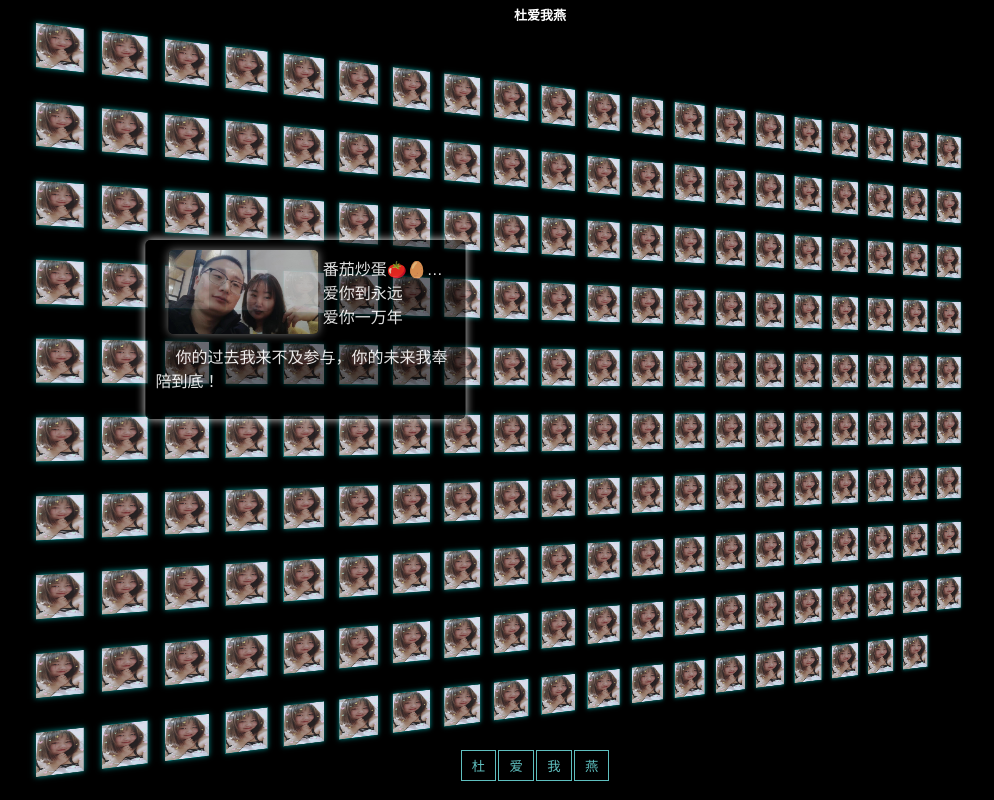
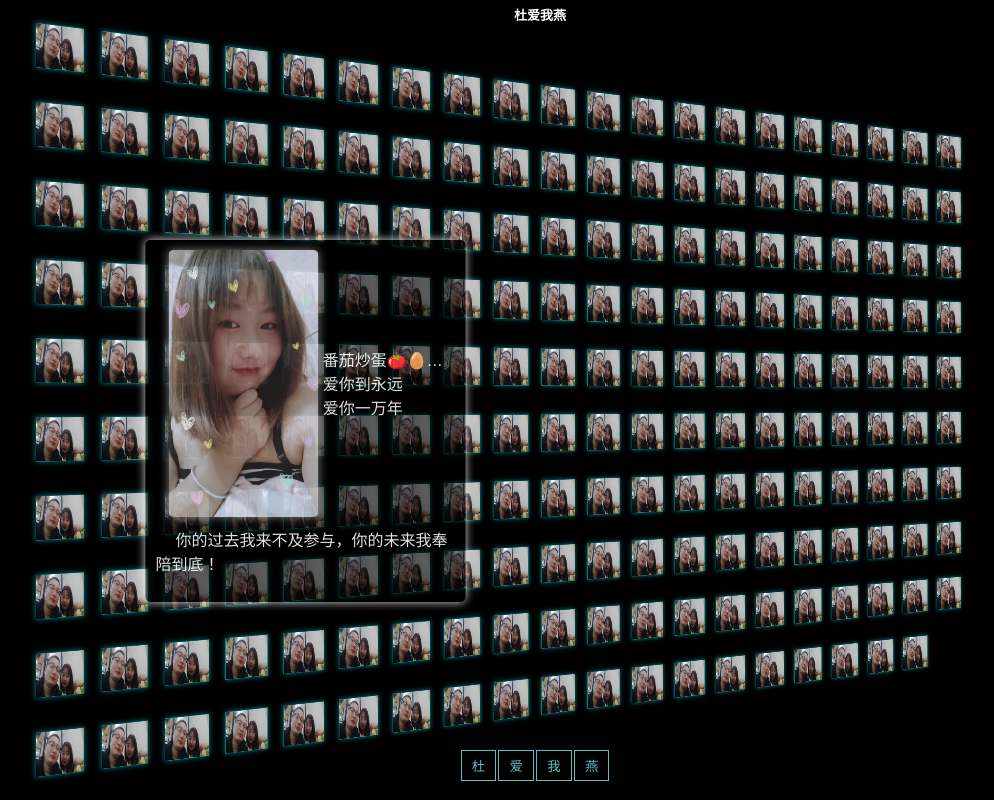
Before and after one commit to chenGit1763113879QQ/love_duyan, a plain HTML site: page index.html in a window 1280 px wide. Shown: the whole page, without its empty margins (105-1099 px from the left). Drawn offline with Linux system fonts and the light colour scheme; animation ran at ten frames a second.

Commit message:
我爱燕燕3

```diff
--- a/index.html
+++ b/index.html
@@ -130,7 +130,7 @@
 
 		<div class="show_info animated" style="display:none;">
 			<div class="info_my">
-				<img src="img/we.JPG" width="150" heght="93"  />
+				<img src="img/du.JPG" width="150" heght="93"  />
 				<div class="info_mem">
           <div class="nickname">番茄炒蛋🍅🥚蛋炒番茄</div>
           <div class="id">爱你到永远</div>
@@ -161,7 +161,7 @@
 					$('.show_info').removeClass(_in[rand_in]);
 					// 更改展示的图片
 					var img = document.getElementsByClassName('element')[CurPersonNum].getElementsByTagName('img')[0];
-					img.setAttribute('src','img/du.JPG');
+					img.setAttribute('src','img/we.JPG');
 					++CurPersonNum;
 					setTimeout(function(){
 						$('.show_info').addClass(_out[rand_out]);
@@ -176,7 +176,7 @@
 			// 生成虚拟数据
 	        for(var i=0;i<199;i++){
 				personArray.push({
-		            image: "img/du.JPG"
+		            image: "img/we.JPG"
 		        });
 	        }
 
```
